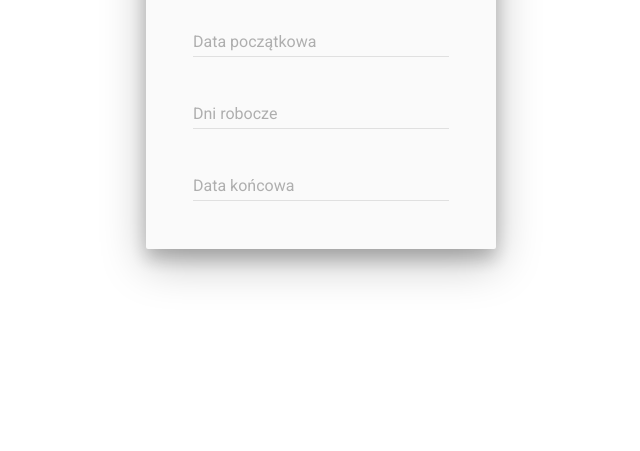
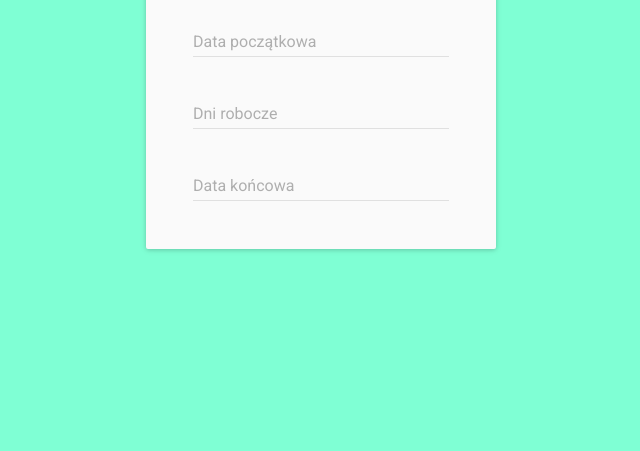
Before and after one commit to marrreg/kalkulator-dni-roboczych, a React app: page / in a window 1280 px wide. Shown: the part 349-800 px from the top of the page, without its empty margins (319-959 px from the left). Built offline with nearby package versions, Linux system fonts and the light colour scheme.

Commit message:
changed background color

```diff
--- a/src/components/App.js
+++ b/src/components/App.js
@@ -360,7 +360,7 @@ class App extends React.Component {
         <div className="row">
           <div className="col" />
           <div className="col" id="main-tile">
-          <Paper style={style} zDepth={4}>
+          <Paper style={style} zDepth={1}>
             <Logo />
             <CalcForm
               fromDate={this.state.fromDate}
--- a/src/style.css
+++ b/src/style.css
@@ -6,8 +6,8 @@ html {
 }
 
 body {
-  /* background: #7474BF;
-  background: -webkit-linear-gradient(to right, #348AC7, #7474BF);  /* Chrome 10-25, Safari 5.1-6
+  background: aquamarine;
+  /* background: -webkit-linear-gradient(to right, #348AC7, #7474BF);  /* Chrome 10-25, Safari 5.1-6
   background: linear-gradient(to right, #348AC7, #7474BF); W3C, IE 10+/ Edge, Firefox 16+, Chrome 26+, Opera 12+, Safari 7+ */
   background-repeat: no-repeat;
   background-size: cover;
@@ -38,7 +38,7 @@ h1 {
 
 #main-tile {
   margin: 0;
-  display: flex;
+  /* display: flex; */
   opacity: 0;
   animation: fade-in 400ms linear 300ms forwards;
 }
```
